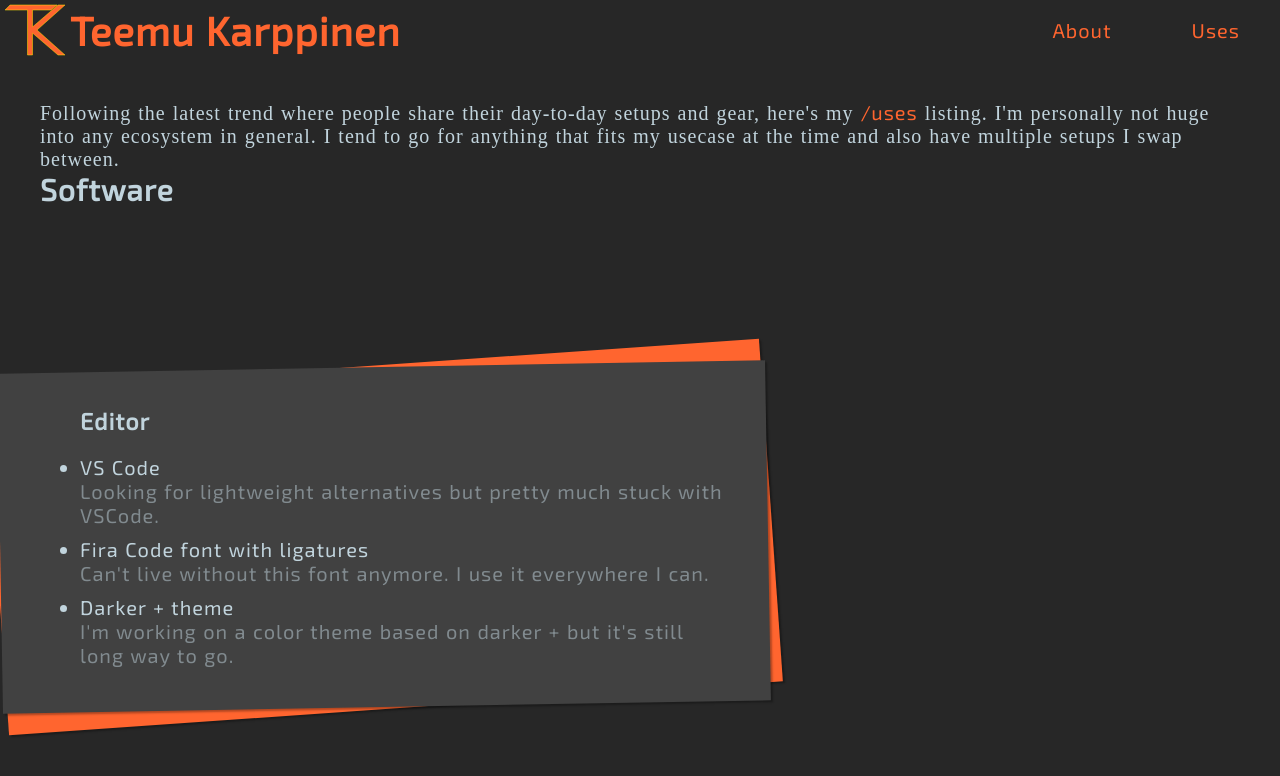
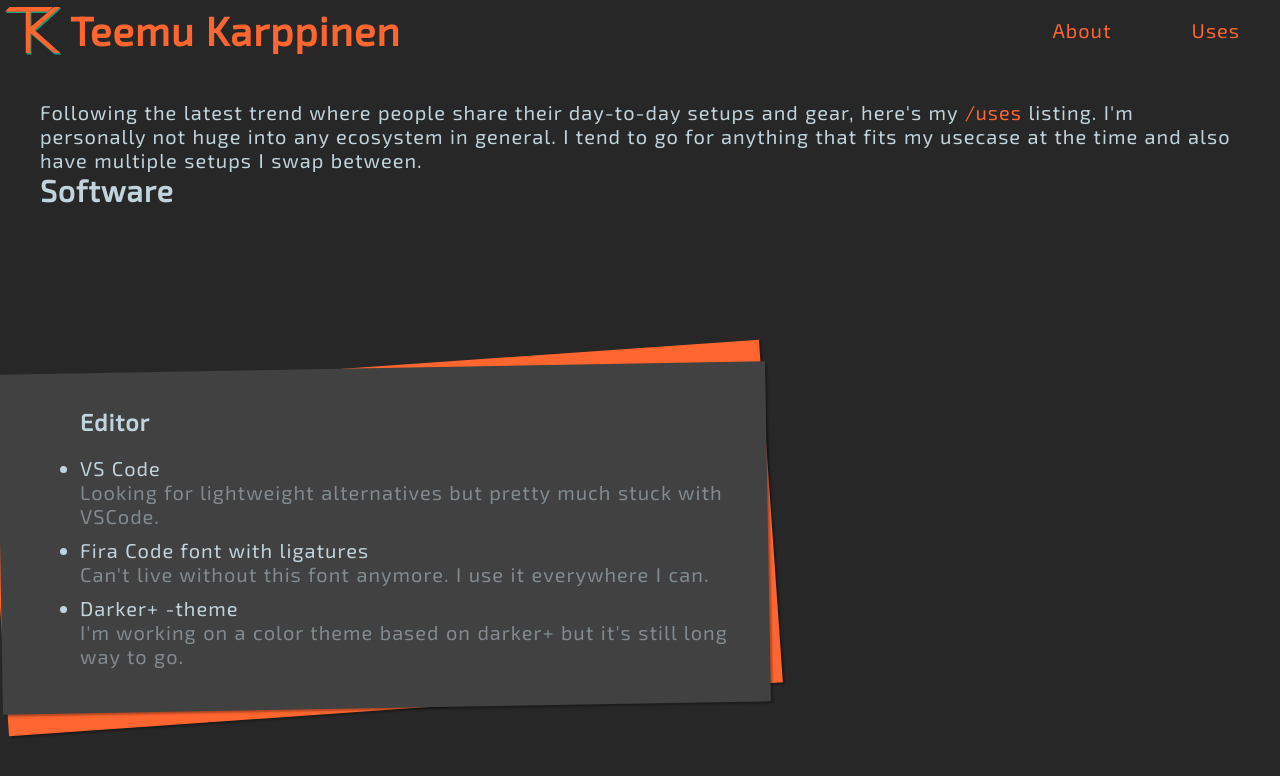
Before and after one commit to Temetias/homepage-source, a Nuxt app: page /uses in a window 1280 px wide. Shown: the top 776 px of the page. Built offline with nearby package versions, Linux system fonts and the light colour scheme.

Commit message:
Update logo

```diff
--- a/components/Logo.vue
+++ b/components/Logo.vue
@@ -1,8 +1,25 @@
 <template>
 	<div class="logo">
 		<svg class="svg"
-			viewBox="0 0 120 100"
+			viewBox="0 0 130 100"
 			xlmns="http://www.w3.org/2000/svg">
+			<defs>
+				<filter id="shadow">
+					<feDropShadow dx=".2" dy=".2" stdDeviation=".7" flood-opacity=".6"/>
+				</filter>
+			</defs>
+			<polygon class="t offset"
+				points="10,0 104,0 92,10 55,10 55,100 45,100 45,10 0,10"
+				style="transform: translate(2px, 3px);"
+			/>
+			<polygon class="k offset"
+				points="120,0 64,50 120,100 106,100 48,50 106,0"
+				style="transform: translate(2px, 3px);"
+			/>
+			<polygon class="dash offset"
+				points="60,41 54,46 54,30 48,45 48,55 54,60 54,54 60,59"
+				style="transform: translate(2px, 3px);"
+			/>
 			<polygon class="t"
 				points="10,0 104,0 92,10 55,10 55,100 45,100 45,10 0,10"
 			/>
@@ -35,12 +52,22 @@
 
 		.t, .k, .dash {
 			fill: $logo-color;
-			stroke-width: 1;
-			stroke: $logo-color-alt;
+
+			&.offset {
+				fill: $logo-color-alt;
+			}
+		}
+
+		.t, .k {
+			filter: url(#shadow);
 		}
 
 		.dash {
 			stroke: $logo-color;
+
+			&.offset {
+				stroke: $logo-color-alt;
+			}
 		}
 	}
 }
--- a/layouts/theme.scss
+++ b/layouts/theme.scss
@@ -7,7 +7,7 @@
 $theme-color: #c1d4dd;
 $theme-color-alt: #ff652f;
 $logo-color: #ff652f;
-$logo-color-alt: #ffe400;
+$logo-color-alt: #14a67c;
 $theme-shadow: 2px 2px 2px 0px rgba($color: #000000, $alpha: .3);
 
 // Fonts //////
@@ -30,16 +30,13 @@
 	box-sizing: border-box;
 	margin: 0;
 	letter-spacing: 1px;
+	color: $theme-color;
+	font-family: $theme-font;
 }
 
 body {
 	margin: 0;
 	overflow: hidden;
-}
-
-h1, h2, h3, h4, h5, p, span, a {
-	color: $theme-color;
-	font-family: $theme-font;
 }
 
 p {
--- a/pages/uses.vue
+++ b/pages/uses.vue
@@ -11,7 +11,7 @@
 				<h3>Editor</h3>
 				<Li main="VS Code" desc="Looking for lightweight alternatives but pretty much stuck with VSCode."/>
 				<Li main="Fira Code font with ligatures" desc="Can't live without this font anymore. I use it everywhere I can."/>
-				<Li main="Darker + theme" desc="I'm working on a color theme based on darker + but it's still long way to go."/>
+				<Li main="Darker+ -theme" desc="I'm working on a color theme based on darker+ but it's still long way to go."/>
 			</ul>
 		</p>
 		<h2>Personal hardware</h2>
@@ -35,6 +35,8 @@
 				<Li main="Aftermarket large battery"/>
 				<Li main="Linux mint"/>
 			</ul>
+		</p>
+		<p>
 			<ul>
 				<h3>Misc</h3>
 				<Li main="Ducky x Varmilo MIYA-Pro Panda TKL keyboard" desc="This thing goes everywhere with me. I carry it to work and back everyday."/>
@@ -45,7 +47,7 @@
 		<p>
 			<ul>
 				<h3>Setup</h3>
-				<Li main="Dell xps 13" desc="Docks to rest of my setup via a thunderbolt 3 dock."/>
+				<Li main="Dell xps 13" desc="Docks to rest of the setup via a thunderbolt 3 dock."/>
 				<Li main="Windows 10" desc="Would go Linux but currently need Windows for some projects."/>
 				<Li main="OnePlus 7T PRO"/>
 				<Li main="Logitech MX master, 1080p dell monitor, lift table, etc..." desc="All and all a nice comfy setup to work with. Thanks PG! :)"/>
```
